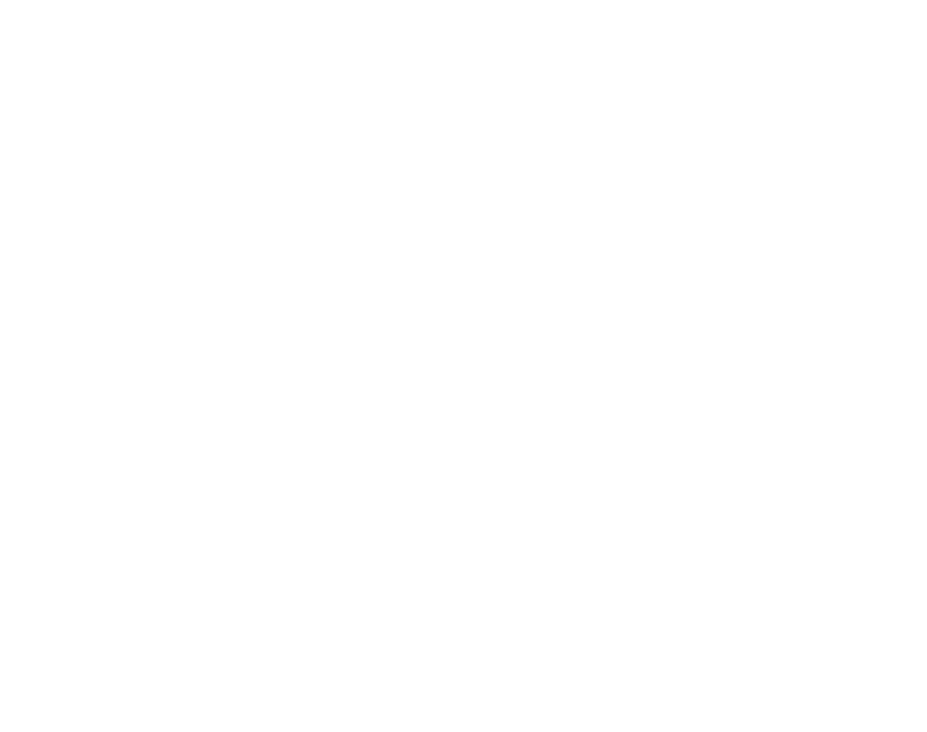
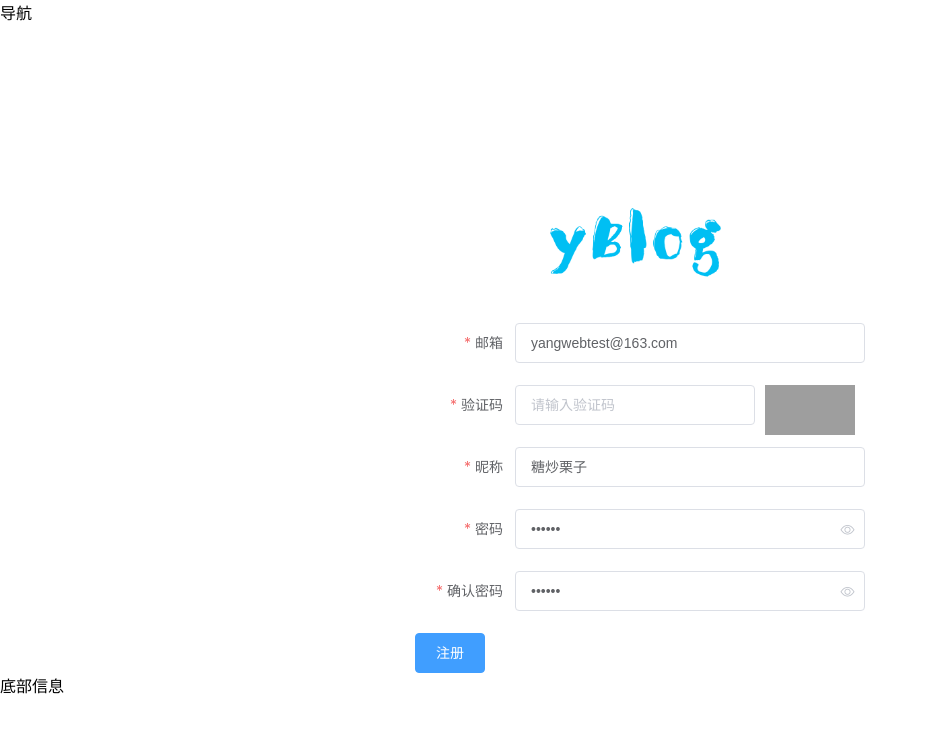
Before and after one commit to ocean010101/yblog-ui, a Nuxt app: page /register in a window 1280 px wide. Before the commit this address had no page. Shown: the top 732 px of the page, without its empty margins (0-927 px from the left). Built offline with nearby package versions, Linux system fonts and the light colour scheme; grey boxes are pictures that could not be loaded.

Commit message:
feat: add registration page

```diff
--- /dev/null
+++ b/layouts/login.vue
@@ -0,0 +1,42 @@
+<template>
+  <div>
+    <div>导航</div>
+    <div><nuxt /></div>
+    <div>底部信息</div>
+  </div>
+</template>
+
+<script>
+export default {
+
+}
+</script>
+<style lang="stylus">
+.login-container
+  width  100%
+  min-height 100%
+  .login-form
+    width 520px
+    padding 160px 35px 0
+    margin 0 auto
+    overflow hidden
+    .title-container
+      text-align center
+      margin-bottom 20px
+      img
+        width  200px
+    .captcha-container
+      width 340px
+      position relative
+      .el-button
+        width 90px
+        padding : 0
+        line-height 40px
+      .captcha
+        position absolute
+        right -100px
+        img
+          width 90px
+          height 50px
+          cursor pointer
+</style>
--- /dev/null
+++ b/pages/register.vue
@@ -0,0 +1,120 @@
+<template>
+  <div class="login-container">
+    <el-form ref="registerForm" :model="form" :rules="rules" class="login-form" label-width="100px">
+      <!-- 网站图标 -->
+      <div class="title-container">
+        <img src="/logo.png" alt="">
+      </div>
+      <!-- 邮箱 -->
+      <el-form-item prop="email" label="邮箱">
+        <el-input v-model="form.email" placeholder="请输入邮箱" />
+      </el-form-item>
+
+      <!-- 验证码 -->
+      <el-form-item prop="captcha" label="验证码" class="captcha-container">
+        <div class="captcha">
+          <img :src="code.captcha" @click="resetCaptcha">
+        </div>
+        <el-input v-model="form.captcha" placeholder="请输入验证码" />
+      </el-form-item>
+      <!-- 昵称 -->
+      <el-form-item prop="nickname" label="昵称">
+        <el-input v-model="form.nickname" placeholder="请输入昵称" />
+      </el-form-item>
+      <!-- 密码 -->
+      <el-form-item prop="password" label="密码">
+        <el-input v-model="form.password" placeholder="请输入密码" show-password />
+      </el-form-item>
+      <!-- 确认密码 -->
+      <el-form-item prop="repassword" label="确认密码">
+        <el-input v-model="form.repassword" placeholder="请再次输入密码" show-password />
+      </el-form-item>
+      <el-button type="primary" @click.native.prevent="handleRegister">
+        注册
+      </el-button>
+    </el-form>
+  </div>
+</template>
+
+<script>
+import md5 from 'md5'
+export default {
+  layout: 'login',
+  data () {
+    return {
+      form: {
+        email: 'yangwebtest@163.com',
+        captcha: '',
+        nickname: '糖炒栗子',
+        password: '123456',
+        repassword: '123456'
+      },
+      code: {
+        captcha: '/api/captcha'
+      },
+      rules: {
+        email: [
+          { required: true, message: '请输入邮箱' },
+          { type: 'email', message: '请输入正确的邮箱' }
+        ],
+        captcha: [{ required: true, message: '请输入图片验证码' }],
+        nickname: [{ required: true, message: '请输入昵称' }],
+        password: [
+          { required: true, pattern: /^[\w_-]{6,12}$/g, message: '请输入6-12位密码' }
+        ],
+        repassword: [
+          { required: true, message: '请再次输入密码' },
+          {
+            validator: (rule, value, callback) => {
+              if (value === '') {
+                callback(new Error('请再次输入密码'))
+              } else if (value !== this.form.password) {
+                callback(new Error('两次输入密码不一致!'))
+              } else {
+                callback()
+              }
+            }
+          }
+        ]
+      }
+    }
+  },
+  methods: {
+    resetCaptcha () {
+      this.code.captcha = '/api/captcha?_t=' + new Date().getTime()
+    },
+    handleRegister () {
+      this.$refs.registerForm.validate(async (valid) => {
+        if (valid) {
+          const obj = {
+            email: this.form.email,
+            nickname: this.form.nickname,
+            captcha: this.form.captcha,
+            password: md5(this.form.password)
+          }
+          const ret = await this.$http.post('/user/register', obj)
+          console.log('handleRegister ret=', ret)
+          if (ret.code === 0) {
+            // 跳转到登录页
+            // $alert(message, title, options) 或 $alert(message, options)
+            this.$alert('注册成功', '成功', {
+              confirmButtonText: '去登录',
+              callback: () => {
+                this.$router.push('/login')
+              }
+            })
+          } else {
+            // 提示错误信息
+            this.$message.error(ret.message)
+          }
+        } else {
+          console.log('校验失败!')
+          return false
+        }
+      })
+    }
+  }
+}
+</script>
+
+<style scoped></style>
```
Also changed, not shown: package.json (+8 -4 lines), static/logo.png (added), 1 other file (tests, documents, lock files or other folders).
